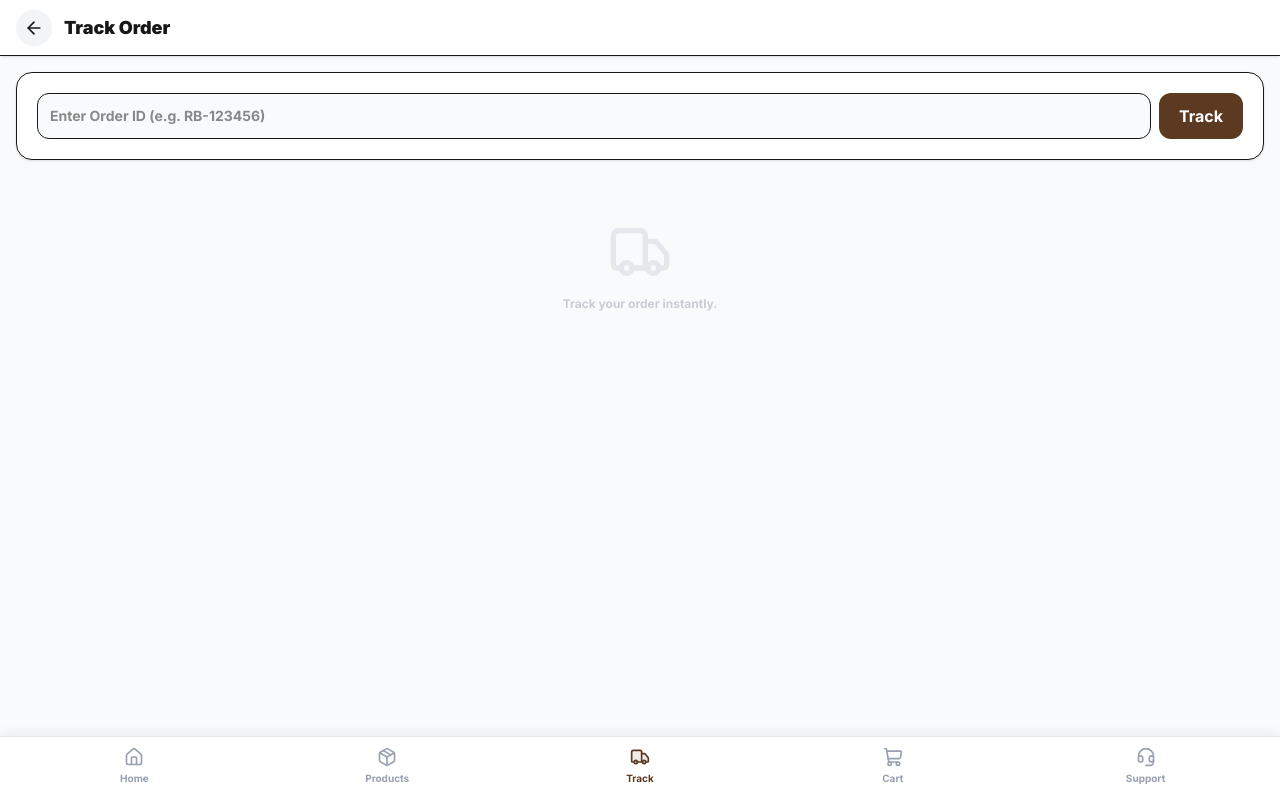
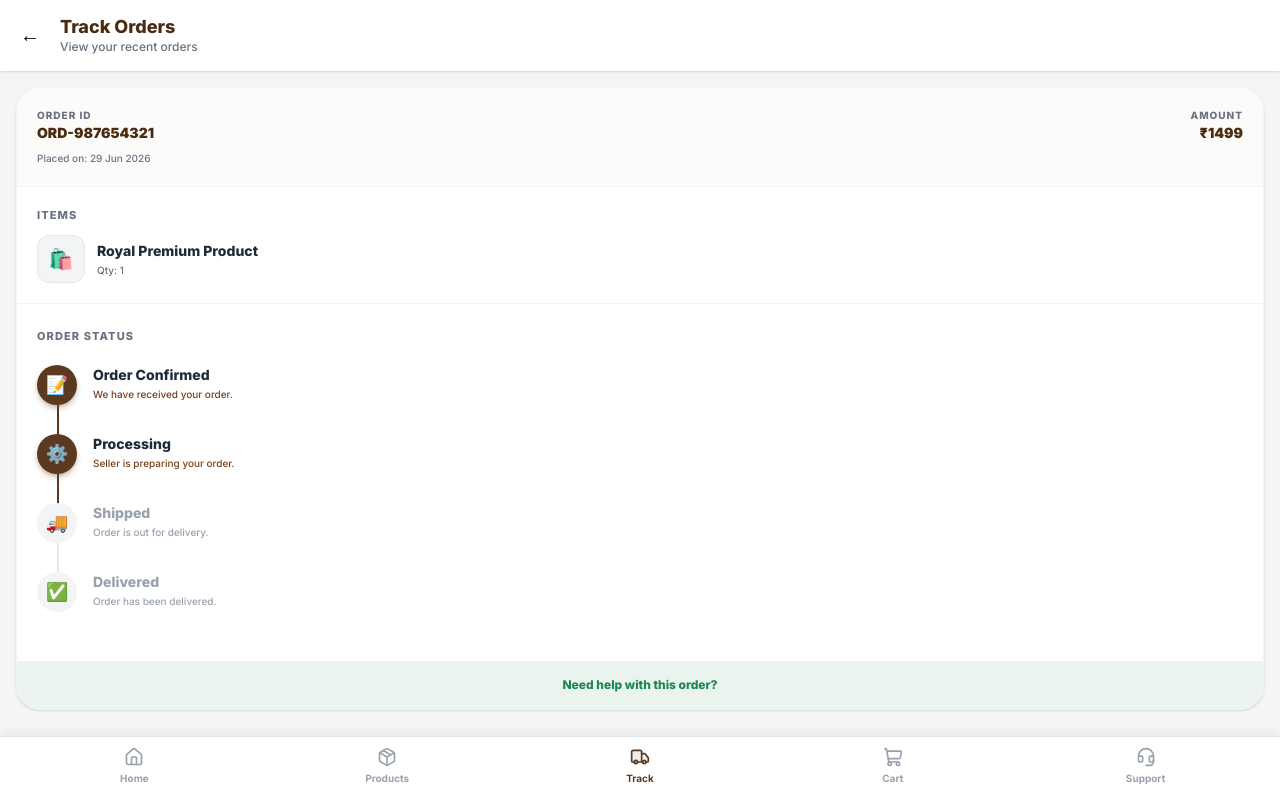
Before and after one commit to aqwertyui08521-crypto/royalbasket, a Next.js app: page /track in a window 1280 px wide. Built offline with nearby package versions, Linux system fonts and the light colour scheme.

Commit message:
Added modern Royal Basket Track Order page

```diff
--- a/src/app/track/page.tsx
+++ b/src/app/track/page.tsx
@@ -1,61 +1,172 @@
 "use client";
 import { useState, useEffect } from "react";
 import { useRouter } from "next/navigation";
-import { ArrowLeft, Search, Truck, Package, CheckCircle2, MapPin } from "lucide-react";
 import { createClient } from "@supabase/supabase-js";
+
+const supabase = createClient("https://npzfzlkvdxweiaewnnem.supabase.co", "sb_publishable_it_SC_2dJQ8K4n7K4DqYjw_AaVk59xz");
 
 export default function TrackOrderPage() {
   const router = useRouter();
-  const [orderId, setOrderId] = useState("");
-  const [orderData, setOrderData] = useState<any>(null);
-  const [loading, setLoading] = useState(false);
+  const [orders, setOrders] = useState<any[]>([]);
+  const [loading, setLoading] = useState(true);
+  const [userPhone, setUserPhone] = useState("");
 
   useEffect(() => {
-    const lastOrder = localStorage.getItem("last_order_id");
-    if(lastOrder) { setOrderId(lastOrder); fetchOrder(lastOrder); }
+    const fetchOrders = async () => {
+      const savedAddress = localStorage.getItem("saved_address");
+      let phone = "";
+      if (savedAddress) {
+        phone = JSON.parse(savedAddress).phone;
+        setUserPhone(phone);
+      }
+
+      // Supabase থেকে অর্ডার আনার চেষ্টা
+      if (phone) {
+        const { data } = await supabase
+          .from("orders")
+          .select("*")
+          .eq("customer_phone", phone)
+          .order("created_at", { ascending: false });
+
+        if (data && data.length > 0) {
+          setOrders(data);
+          setLoading(false);
+          return;
+        }
+      }
+
+      // যদি ডাটাবেসে কোনো অর্ডার না থাকে, ডিজাইনের জন্য ডেমো অর্ডার দেখানো হচ্ছে
+      setOrders([
+        {
+          id: 1,
+          order_id: "ORD-987654321",
+          created_at: new Date().toISOString(),
+          total_amount: 1499,
+          status: "processing", // pending, processing, shipped, delivered
+          items: [{ name: "Royal Premium Product", qty: 1 }]
+        }
+      ]);
+      setLoading(false);
+    };
+
+    fetchOrders();
   }, []);
 
-  const fetchOrder = async (id: string) => {
-    setLoading(true);
-    const supabase = createClient("https://npzfzlkvdxweiaewnnem.supabase.co", "sb_publishable_it_SC_2dJQ8K4n7K4DqYjw_AaVk59xz");
-    const { data } = await supabase.from("orders").select("*").eq("order_id", id.toUpperCase()).single();
-    if (data) setOrderData(data);
-    setLoading(false);
-  };
-
-  const handleTrack = (e: React.FormEvent) => { e.preventDefault(); fetchOrder(orderId); };
+  // ট্র্যাকিং স্টেপ ডিজাইন কম্পোনেন্ট
+  const StatusStep = ({ title, desc, icon, isActive, isLast }: any) => (
+    <div className="flex gap-4 relative">
+      {!isLast && <div className={`absolute left-5 top-10 w-0.5 h-12 ${isActive ? 'bg-[#5C3A21]' : 'bg-gray-200'}`}></div>}
+      <div className={`w-10 h-10 rounded-full flex items-center justify-center text-[18px] z-10 ${isActive ? 'bg-[#5C3A21] text-white shadow-md shadow-[#5C3A21]/30' : 'bg-gray-100 text-gray-400'}`}>
+        {icon}
+      </div>
+      <div className="pb-8">
+        <p className={`font-extrabold text-sm ${isActive ? 'text-gray-800' : 'text-gray-400'}`}>{title}</p>
+        <p className={`text-[10px] font-medium mt-0.5 ${isActive ? 'text-[#7A401A]' : 'text-gray-400'}`}>{desc}</p>
+      </div>
+    </div>
+  );
 
   return (
-    <div className="min-h-screen bg-gray-50 pb-24 font-sans">
-      <header className="bg-white shadow-sm sticky top-0 px-4 h-14 flex items-center gap-3 border-b"><button onClick={() => router.back()} className="bg-gray-100 p-2 rounded-full"><ArrowLeft className="h-5 w-5"/></button><h1 className="text-lg font-black">Track Order</h1></header>
-      <main className="p-4 space-y-5">
-        <form onSubmit={handleTrack} className="bg-white p-5 rounded-2xl shadow-sm border flex gap-2">
-           <input type="text" placeholder="Enter Order ID (e.g. RB-123456)" value={orderId} onChange={(e) => setOrderId(e.target.value)} className="w-full bg-gray-50 border p-3 rounded-xl text-sm font-bold" />
-           <button type="submit" className="bg-[#5C3A21] text-white font-bold px-5 rounded-xl">Track</button>
-        </form>
+    <div className="min-h-screen bg-[#F5F5F5] font-sans text-black pb-20">
+      {/* Header */}
+      <div className="bg-white sticky top-0 z-10 px-4 py-4 flex items-center gap-4 shadow-sm">
+        <button onClick={() => router.push('/')} className="p-1"><span className="text-xl font-bold">←</span></button>
+        <div>
+          <h1 className="font-extrabold text-lg leading-tight text-[#4A2C11]">Track Orders</h1>
+          <p className="text-xs text-gray-500 font-medium">View your recent orders</p>
+        </div>
+      </div>
 
-        {loading ? <div className="text-center py-10"><div className="animate-spin rounded-full h-8 w-8 border-b-2 border-[#5C3A21] mx-auto"></div></div> :
-        orderData ? (
-          <div className="bg-white p-5 rounded-2xl shadow-sm border">
-            <div className="flex justify-between items-start mb-6 border-b pb-4">
-              <div><p className="text-[10px] text-gray-500 font-bold uppercase mb-0.5">Order ID</p><p className="text-sm font-black text-gray-900">{orderData.order_id}</p></div>
-              <div className="text-right"><p className="text-[10px] text-gray-500 font-bold uppercase mb-0.5">Amount</p><p className="text-sm font-black text-green-600">₹{orderData.total_amount}</p></div>
-            </div>
-            {/* Live Status Timeline from DB */}
-            <div className="relative pl-6 space-y-6">
-               <div className="absolute left-[11px] top-2 bottom-4 w-0.5 bg-gray-100"></div>
-               <div className={`absolute left-[11px] top-2 w-0.5 bg-green-500 transition-all duration-1000 ${orderData.status === 'processing' ? 'h-1/3' : orderData.status === 'shipped' ? 'h-2/3' : 'h-full'}`}></div>
-
-               <div className="relative"><div className="absolute -left-6 bg-green-500 h-6 w-6 rounded-full flex items-center justify-center border-4 border-white z-10"><Package className="h-3 w-3 text-white" /></div><h4 className="text-sm font-bold">Order Placed</h4></div>
-               <div className={`relative ${orderData.status !== 'processing' && orderData.status !== 'shipped' && orderData.status !== 'delivered' ? 'opacity-40' : ''}`}><div className={`absolute -left-6 h-6 w-6 rounded-full flex items-center justify-center border-4 border-white z-10 ${orderData.status === 'processing' ? 'bg-amber-500 animate-pulse' : 'bg-green-500'}`}><CheckCircle2 className="h-3 w-3 text-white" /></div><h4 className="text-sm font-bold">Processing</h4></div>
-               <div className={`relative ${orderData.status !== 'shipped' && orderData.status !== 'delivered' ? 'opacity-40' : ''}`}><div className={`absolute -left-6 h-6 w-6 rounded-full flex items-center justify-center border-4 border-white z-10 ${orderData.status === 'shipped' ? 'bg-amber-500 animate-pulse' : orderData.status === 'delivered' ? 'bg-green-500' : 'bg-gray-300'}`}><Truck className="h-3 w-3 text-white" /></div><h4 className="text-sm font-bold">Shipped</h4></div>
-               <div className={`relative ${orderData.status !== 'delivered' ? 'opacity-40' : ''}`}><div className={`absolute -left-6 h-6 w-6 rounded-full flex items-center justify-center border-4 border-white z-10 ${orderData.status === 'delivered' ? 'bg-green-500' : 'bg-gray-300'}`}><MapPin className="h-3 w-3 text-white" /></div><h4 className="text-sm font-bold">Delivered</h4></div>
-            </div>
+      <div className="px-4 mt-4 space-y-4">
+        {loading ? (
+          <div className="text-center py-10 text-gray-500 font-bold text-sm">Loading orders...</div>
+        ) : orders.length === 0 ? (
+          <div className="bg-white p-8 rounded-3xl text-center shadow-sm border border-gray-100 mt-10">
+            <div className="w-16 h-16 bg-gray-50 rounded-full flex items-center justify-center mx-auto mb-4 text-3xl">📦</div>
+            <h2 className="font-extrabold text-gray-800 text-lg">No Orders Yet</h2>
+            <p className="text-xs text-gray-500 mt-2">Looks like you haven't placed any orders.</p>
+            <button onClick={() => router.push('/')} className="mt-6 bg-[#5C3A21] text-white px-6 py-3 rounded-xl font-bold text-sm">Start Shopping</button>
           </div>
         ) : (
-          <div className="text-center py-10 opacity-50"><Truck className="h-16 w-16 text-gray-300 mx-auto mb-3" /><p className="text-xs text-gray-400 font-bold">Track your order instantly.</p></div>
+          orders.map((order) => (
+            <div key={order.id} className="bg-white rounded-3xl shadow-sm border border-gray-100 overflow-hidden">
+
+              {/* Order Info Header */}
+              <div className="p-5 border-b border-gray-100 bg-[#FDFBF9]">
+                <div className="flex justify-between items-start mb-2">
+                  <div>
+                    <p className="text-[10px] font-extrabold text-gray-500 uppercase tracking-widest">ORDER ID</p>
+                    <p className="font-black text-sm text-[#4A2C11]">{order.order_id}</p>
+                  </div>
+                  <div className="text-right">
+                    <p className="text-[10px] font-extrabold text-gray-500 uppercase tracking-widest">AMOUNT</p>
+                    <p className="font-black text-sm text-[#4A2C11]">₹{order.total_amount}</p>
+                  </div>
+                </div>
+                <p className="text-[10px] text-gray-500 font-medium">
+                  Placed on: {new Date(order.created_at).toLocaleDateString('en-IN', { day: 'numeric', month: 'short', year: 'numeric' })}
+                </p>
+              </div>
+
+              {/* Order Items */}
+              <div className="p-5 border-b border-gray-100">
+                <h3 className="text-[11px] font-extrabold text-gray-500 uppercase tracking-widest mb-3">Items</h3>
+                <div className="flex items-center gap-3">
+                  <div className="w-12 h-12 bg-gray-100 rounded-xl flex items-center justify-center text-xl border border-gray-200">🛍️</div>
+                  <div>
+                    <p className="font-extrabold text-sm text-gray-800">
+                      {order.items && order.items[0] ? order.items[0].name : "Royal Basket Products"}
+                    </p>
+                    <p className="text-[10px] font-medium text-gray-500 mt-0.5">
+                      {order.items && order.items.length > 1 ? `+ ${order.items.length - 1} more items` : "Qty: 1"}
+                    </p>
+                  </div>
+                </div>
+              </div>
+
+              {/* Tracking Timeline */}
+              <div className="p-5 pt-6">
+                <h3 className="text-[11px] font-extrabold text-gray-500 uppercase tracking-widest mb-5">Order Status</h3>
+
+                <StatusStep
+                  title="Order Confirmed"
+                  desc="We have received your order."
+                  icon="📝"
+                  isActive={true}
+                  isLast={false}
+                />
+                <StatusStep
+                  title="Processing"
+                  desc="Seller is preparing your order."
+                  icon="⚙️"
+                  isActive={order.status === 'processing' || order.status === 'shipped' || order.status === 'delivered'}
+                  isLast={false}
+                />
+                <StatusStep
+                  title="Shipped"
+                  desc="Order is out for delivery."
+                  icon="🚚"
+                  isActive={order.status === 'shipped' || order.status === 'delivered'}
+                  isLast={false}
+                />
+                <StatusStep
+                  title="Delivered"
+                  desc="Order has been delivered."
+                  icon="✅"
+                  isActive={order.status === 'delivered'}
+                  isLast={true}
+                />
+              </div>
+
+              {/* Support Action */}
+              <div className="bg-[#EAF3EE] p-4 text-center cursor-pointer active:bg-green-100 transition-colors">
+                <p className="text-xs font-extrabold text-[#198754]">Need help with this order?</p>
+              </div>
+
+            </div>
+          ))
         )}
-      </main>
+      </div>
     </div>
   );
 }
```
